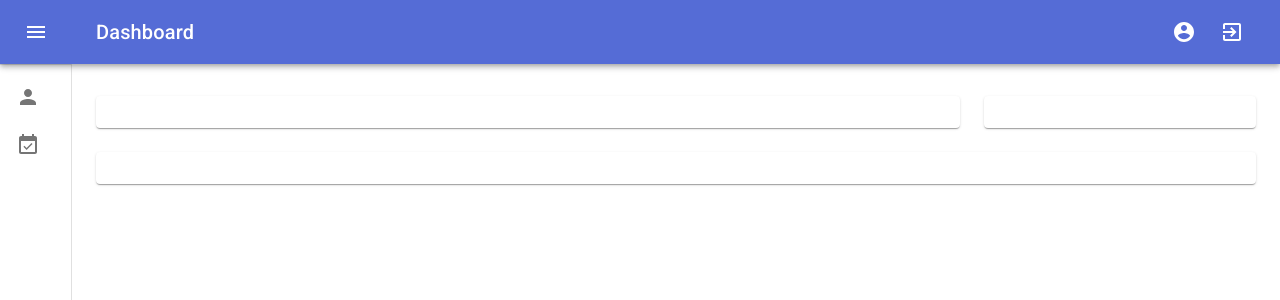
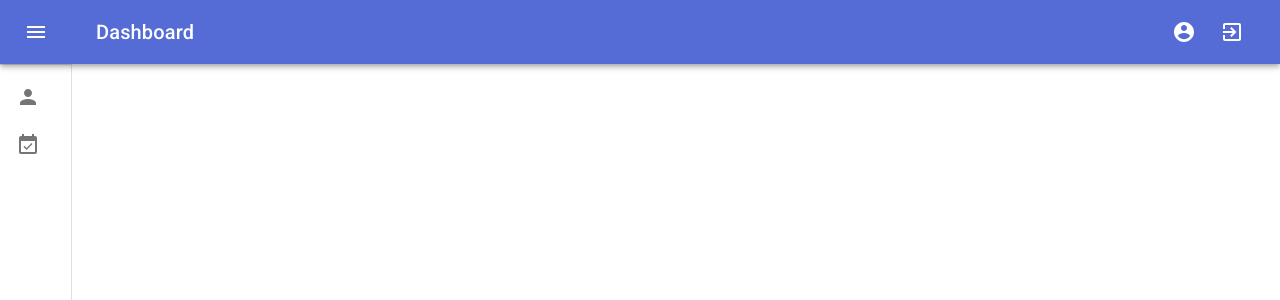
Before and after one commit to danielvfo/tem-agenda-front-end, a React (Create React App) app: page /dashboard in a window 1280 px wide. Shown: the top 300 px of the page. Built offline with nearby package versions, Linux system fonts and the light colour scheme; sample sign-in values are in the browser's storage.

Commit message:
add menu functionality to access profile

```diff
--- a/src/components/DashboardTemplate.tsx
+++ b/src/components/DashboardTemplate.tsx
@@ -10,14 +10,14 @@ import Divider from '@material-ui/core/Divider';
 import IconButton from '@material-ui/core/IconButton';
 import Container from '@material-ui/core/Container';
 import Grid from '@material-ui/core/Grid';
-import Paper from '@material-ui/core/Paper';
 import MenuIcon from '@material-ui/icons/Menu';
 import ChevronLeftIcon from '@material-ui/icons/ChevronLeft';
 import AccountCircle from '@material-ui/icons/AccountCircle';
 import ExitToAppIcon from '@material-ui/icons/ExitToApp';
-import { userMenu, businessMenu } from './ListItems';
+import { useAuth } from '../hooks/AuthContext';
+import { UserMenu, BusinessMenu } from './ListItems';
 import UserProfile from '../pages/Profile/UserProfile';
-import { useAuth } from '../hooks/AuthContext';
+import BusinessProfile from '../pages/Profile/BusinessProfile';
 
 const drawerWidth = 240;
 
@@ -104,6 +104,9 @@ const DashboardTemplate: React.FC = () => {
   const { user, signOut } = useAuth();
   const classes = useStyles();
   const [open, setOpen] = React.useState(false);
+  const [profileOpen, setProfileOpen] = React.useState(false);
+
+  const { userType } = user;
 
   const handleDrawerOpen = () => {
     setOpen(true);
@@ -114,7 +117,10 @@ const DashboardTemplate: React.FC = () => {
   const handleSignOut = () => {
     signOut();
   };
-  const fixedHeightPaper = clsx(classes.paper);
+  const handleProfileOpen = () => {
+    handleDrawerClose();
+    setProfileOpen(true);
+  };
 
   return (
     <div className={classes.root}>
@@ -165,24 +171,20 @@ const DashboardTemplate: React.FC = () => {
           </IconButton>
         </div>
         <Divider />
-        <List>{user.userType === 'business' ? businessMenu : userMenu}</List>
+        <List>
+          {userType === 'business' ? (
+            <BusinessMenu openProfile={handleProfileOpen} />
+          ) : (
+            <UserMenu openProfile={handleProfileOpen} />
+          )}
+        </List>
       </Drawer>
       <main className={classes.content}>
         <div className={classes.appBarSpacer} />
         <Container maxWidth="lg" className={classes.container}>
           <Grid container spacing={3}>
-            {/* Chart */}
-            <Grid item xs={12} md={8} lg={9}>
-              <Paper className={fixedHeightPaper}>{user.userType}</Paper>
-            </Grid>
-            {/* Recent Deposits */}
-            <Grid item xs={12} md={4} lg={3}>
-              <Paper className={fixedHeightPaper}>{user.userType}</Paper>
-            </Grid>
-            {/* Recent Orders */}
-            <Grid item xs={12}>
-              <Paper className={classes.paper}>{user.userType}</Paper>
-            </Grid>
+            {profileOpen && userType === 'user' && <UserProfile />}
+            {profileOpen && userType === 'business' && <BusinessProfile />}
           </Grid>
         </Container>
       </main>
--- a/src/components/ListItems.tsx
+++ b/src/components/ListItems.tsx
@@ -6,9 +6,14 @@ import PersonIcon from '@material-ui/icons/Person';
 import EventAvailableIcon from '@material-ui/icons/EventAvailable';
 import DateRangeIcon from '@material-ui/icons/DateRange';
 
-export const userMenu = (
+type MenuProps = {
+  openProfile: () => void;
+};
+
+export const UserMenu: React.FC<MenuProps> = ({ openProfile }: MenuProps) => {
+  return (
     <div>
-    <ListItem button>
+      <ListItem button onClick={openProfile}>
         <ListItemIcon>
           <PersonIcon />
         </ListItemIcon>
@@ -22,10 +27,14 @@ export const userMenu = (
       </ListItem>
     </div>
   );
+};
 
-export const businessMenu = (
+export const BusinessMenu: React.FC<MenuProps> = ({
+  openProfile,
+}: MenuProps) => {
+  return (
     <div>
-    <ListItem button>
+      <ListItem button onClick={openProfile}>
         <ListItemIcon>
           <PersonIcon />
         </ListItemIcon>
@@ -45,3 +54,4 @@ export const businessMenu = (
       </ListItem>
     </div>
   );
+};
```
Lines whose indentation alone changed are shown as unchanged.
